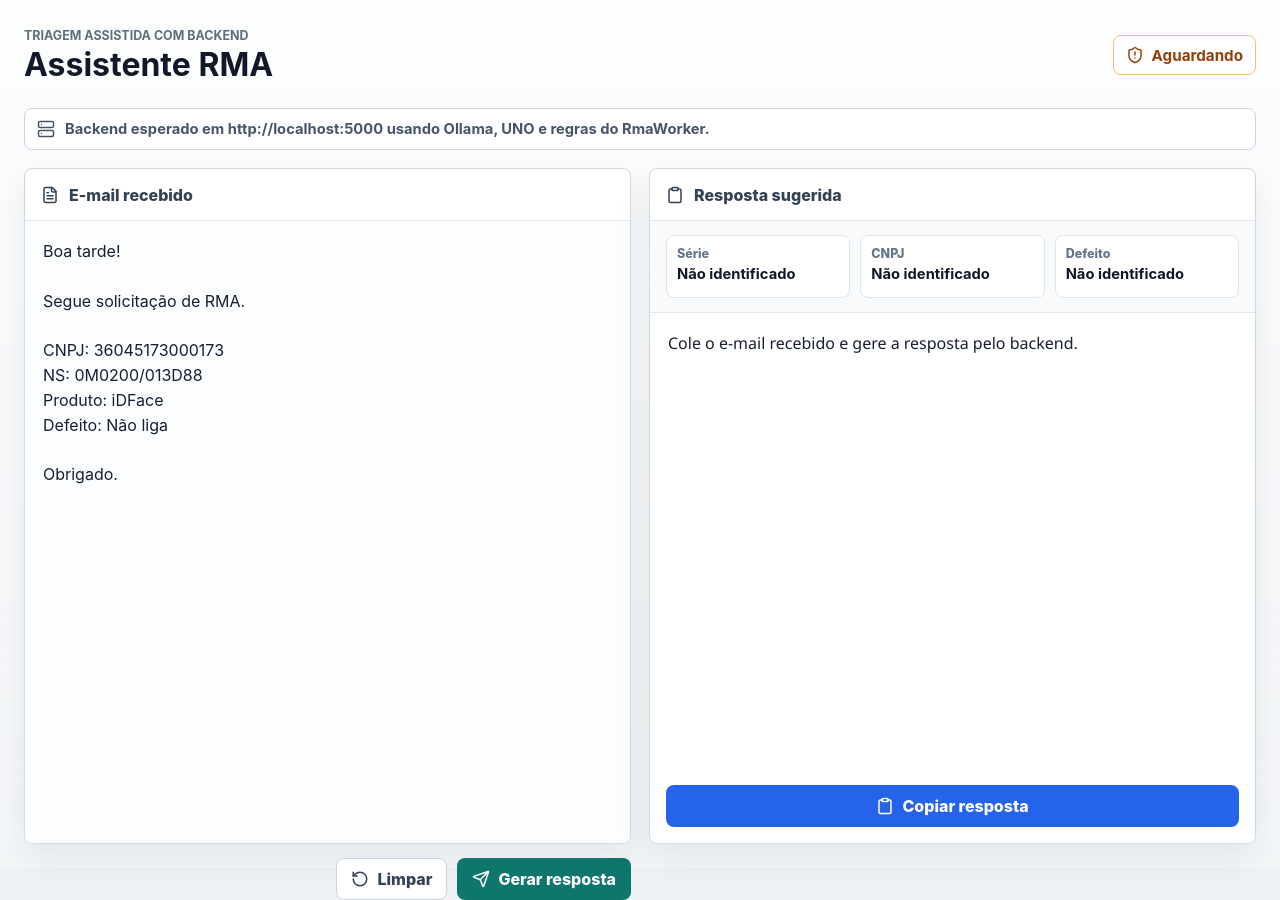
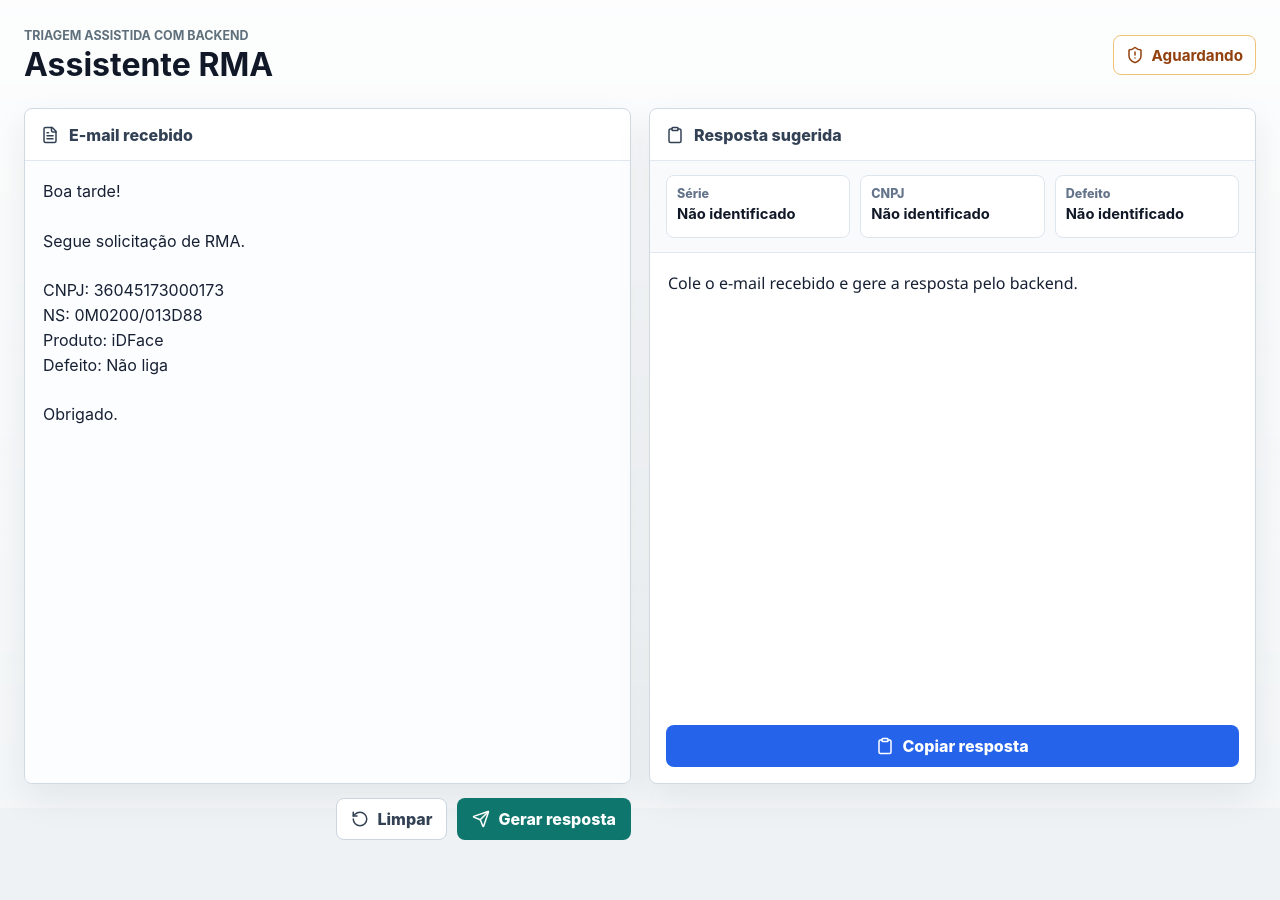
Before and after one commit to ya-labs/RmaWorker, a React (Vite) app in the folder RmaChatbot/: page / in a window 1280 px wide. After the commit the page ends 840 px from the top, so only its background shows below. Built offline with nearby package versions, Linux system fonts and the light colour scheme; no server answers.

Commit message:
deploy: atualizando nome de deploy front-end

```diff
--- a/RmaChatbot/src/main.tsx
+++ b/RmaChatbot/src/main.tsx
@@ -1,6 +1,6 @@
 import React from 'react';
 import ReactDOM from 'react-dom/client';
-import { CheckCircle2, Clipboard, FileText, RotateCcw, Send, Server, ShieldAlert } from 'lucide-react';
+import { CheckCircle2, Clipboard, FileText, RotateCcw, Send, ShieldAlert } from 'lucide-react';
 import './styles.css';
 
 type ApiResult = {
@@ -149,11 +149,6 @@ function App() {
           </div>
         </header>
 
-        <div className="backend-strip">
-          <Server size={18} />
-          <span>Backend esperado em http://localhost:5000 usando Ollama, UNO e regras do RmaWorker.</span>
-        </div>
-
         <div className="chat-layout">
           <section className="composer" aria-label="Entrada do e-mail">
             <div className="message incoming">
--- a/RmaChatbot/src/styles.css
+++ b/RmaChatbot/src/styles.css
@@ -97,20 +97,6 @@ h1 {
 .status-invalidCnpj {
   border-color: #f0c278;
   color: #92400e;
-}
-
-.backend-strip {
-  min-height: 42px;
-  display: flex;
-  align-items: center;
-  gap: 10px;
-  padding: 10px 12px;
-  border: 1px solid #cbd5df;
-  border-radius: 8px;
-  background: #ffffff;
-  color: #475569;
-  font-size: 0.92rem;
-  font-weight: 700;
 }
 
 .chat-layout {
```
Also changed, not shown: 5 other files (tests, documents, lock files or other folders).
